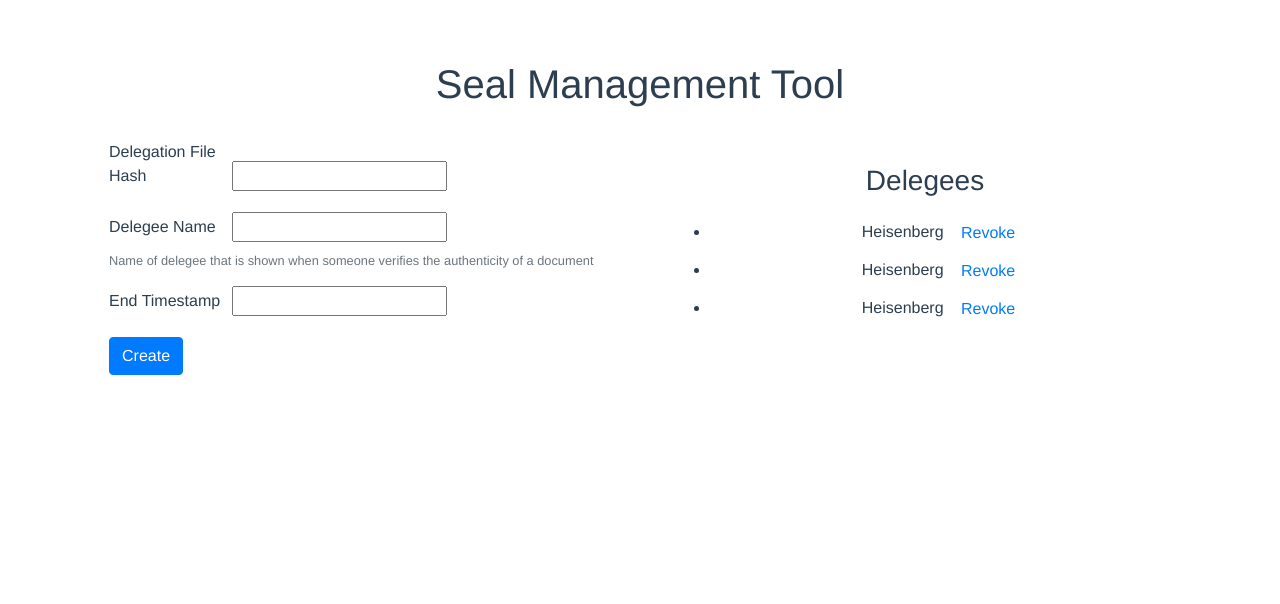
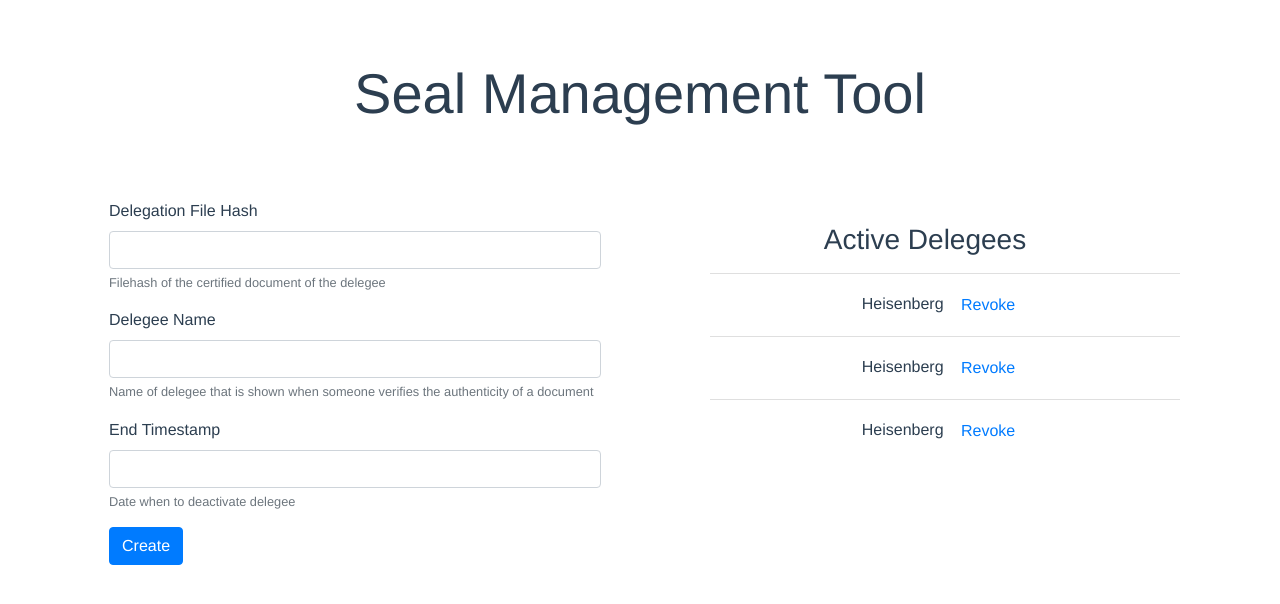
Before and after one commit to e2t0/seal-manager-frontend, a Vue app: page / in a window 1280 px wide. Shown: the top 604 px of the page. Built offline with nearby package versions, Linux system fonts and the light colour scheme.

Commit message:
Prettify delegee create and list view

```diff
--- a/src/components/Delegation/Create.vue
+++ b/src/components/Delegation/Create.vue
@@ -2,17 +2,19 @@
   <div>
     <form v-on:submit.prevent class="form text-left my-3 px-4 py-2">
       <div class="form-group">
-        <label class="w-25" for="delegation-file-hash">Delegation File Hash</label>
-        <input v-model="delegationFileHash" id="delegation-file-hash" type="text" />
+        <label for="delegation-file-hash">Delegation File Hash</label>
+        <input  class="form-control" v-model="delegationFileHash" id="delegation-file-hash" type="text" />
+        <small class="form-text text-muted">Filehash of the certified document of the delegee</small>
       </div>
       <div class="form-group">
-        <label class="w-25" for="delegee-name">Delegee Name</label>
-        <input v-model="delegeeName" id="delegee-name" type="text" />
+        <label for="delegee-name">Delegee Name</label>
+        <input  class="form-control" v-model="delegeeName" id="delegee-name" type="text" />
         <small class="form-text text-muted">Name of delegee that is shown when someone verifies the authenticity of a document</small>
       </div>
       <div class="form-group">
-        <label class="w-25" for="end-timestamp">End Timestamp</label>
-        <input v-model="endTimestamp" id="end-timestamp" type="text" />
+        <label for="end-timestamp">End Timestamp</label>
+        <input  class="form-control" v-model="endTimestamp" id="end-timestamp" type="text" />
+        <small class="form-text text-muted">Date when to deactivate delegee</small>
       </div>
       <button v-on:click="registerDelegate()"
               class="btn btn-primary">Create
--- a/src/components/Delegation/List.vue
+++ b/src/components/Delegation/List.vue
@@ -1,8 +1,8 @@
 <template>
   <div class="pt-5 col-md">
-    <h3>Delegees</h3>
-    <ul class="pt-2">
-      <li v-for="delegatePubKey in getActiveDelegates()">
+    <h3>Active Delegees</h3>
+    <ul class="list-group-flush pt-2">
+      <li class="list-group-item" v-for="delegatePubKey in getActiveDelegates()">
           Heisenberg <button @click="removeDelegate(delegatePubKey)" type="button" class="btn btn-link">Revoke</button>
       </li>
     </ul>
--- a/src/components/Main.vue
+++ b/src/components/Main.vue
@@ -1,11 +1,11 @@
 <template>
   <div class="container">
-    <h1>{{ msg }}</h1>
-    <div class="row">
-      <div class="col-sm">
+    <h1 class="display-4">{{ msg }}</h1>
+    <div class="row mt-5">
+      <div class="col-md">
       <DelegationCreate></DelegationCreate>
       </div>
-      <div class="col-sm">
+      <div class="col-md">
       <DelegationList></DelegationList>
       </div>
     </div>
```
